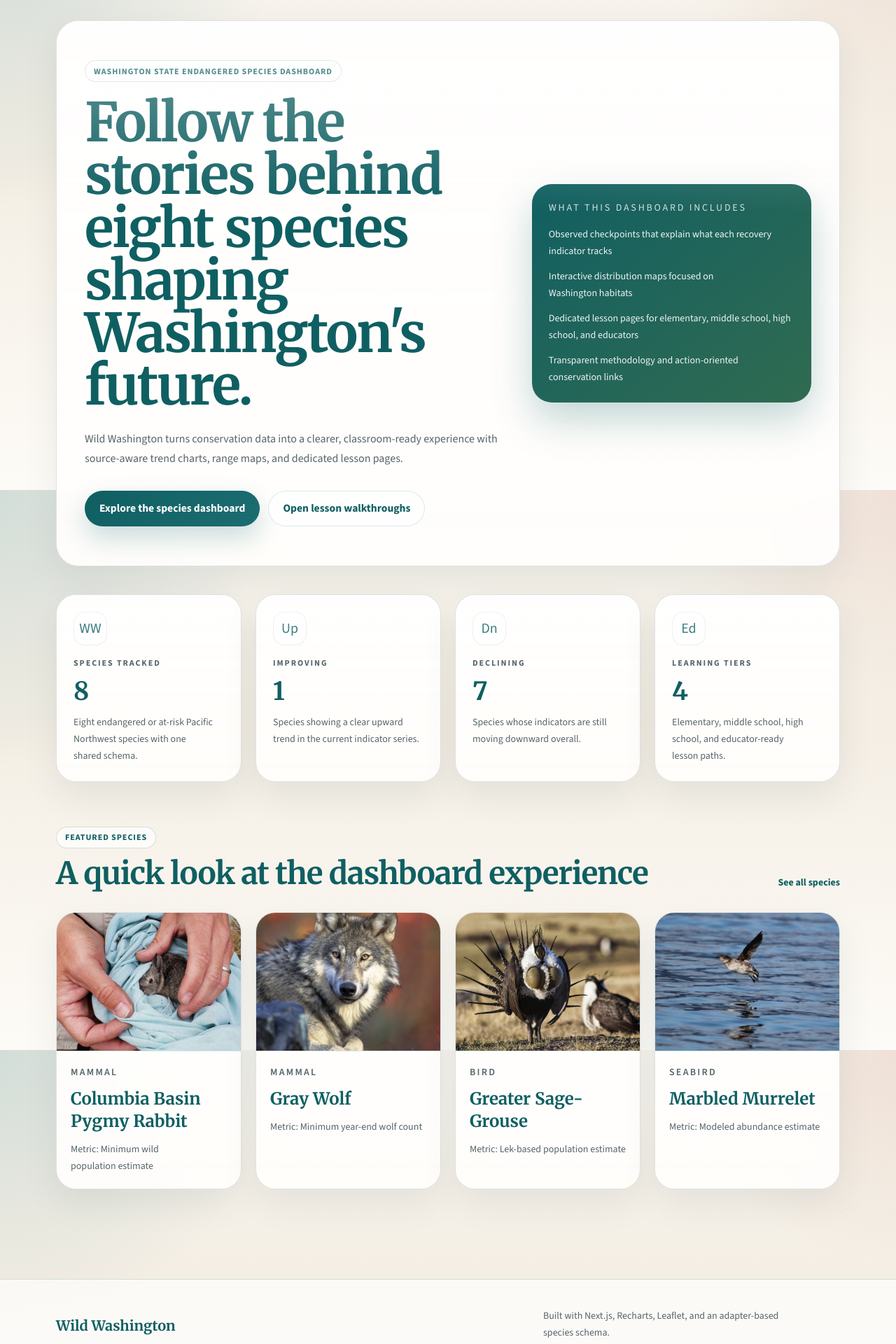
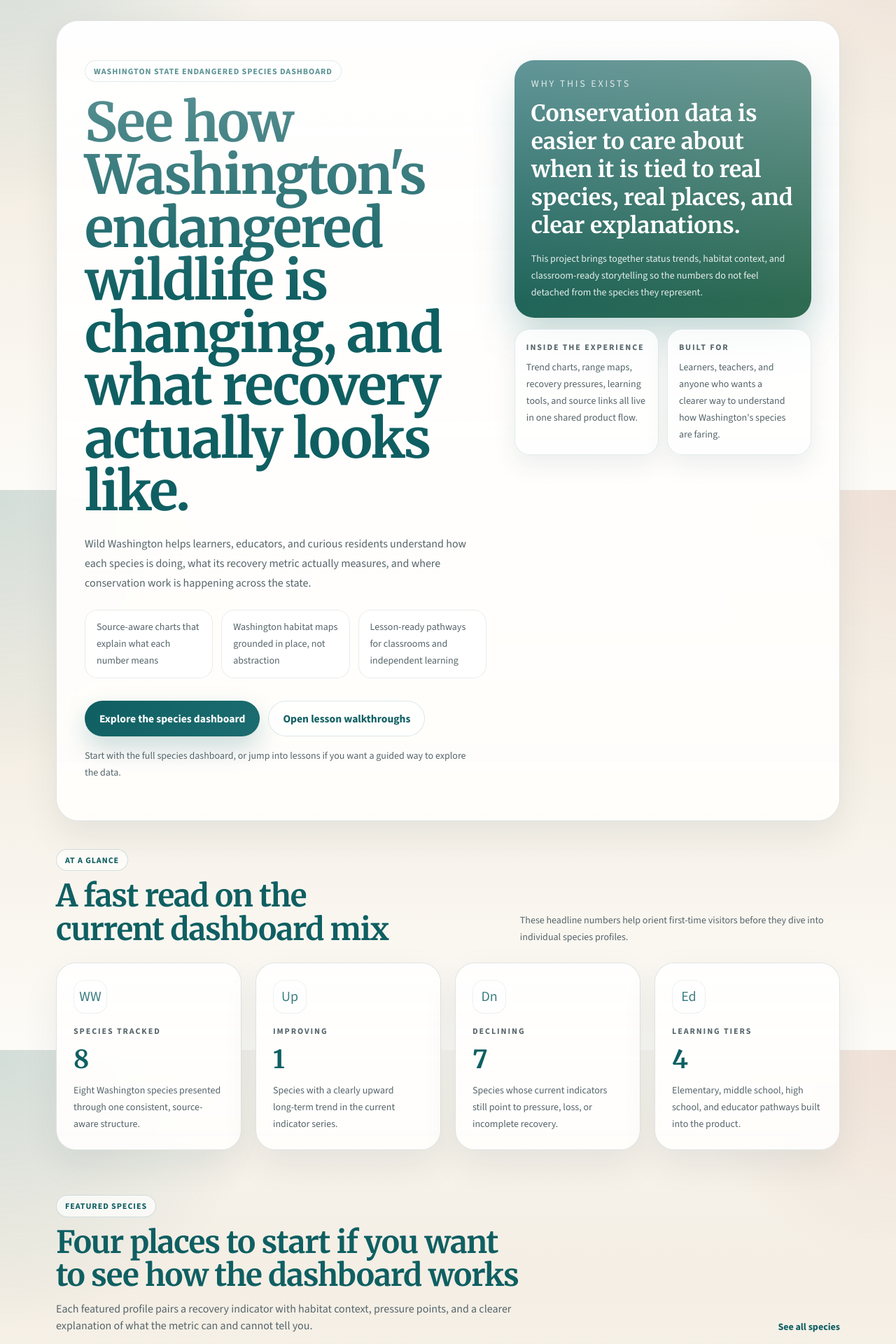
Before and after one commit to sabinMas/Wild-Washington, a Next.js app: page / in a window 1280 px wide. Shown: the part 100-2020 px from the top of the page at 70% size. Built offline with nearby package versions, Linux system fonts and the light colour scheme.

Commit message:
Refine homepage story and mobile hierarchy

```diff
--- a/app/dashboard/page.tsx
+++ b/app/dashboard/page.tsx
@@ -14,8 +14,9 @@ export default function DashboardPage() {
         <p className="section-kicker">Species overview</p>
         <h1 className="hero-title mt-4 font-bold text-ocean">Endangered species at a glance</h1>
         <p className="lede mt-5">
-          Search across Washington&apos;s featured species, compare trend status, and open
-          any card for a cleaner dashboard that explains what each number actually measures.
+          Browse Washington&apos;s featured species, filter by trend, and open each profile
+          to see what the recovery metric measures, where the species is found, and what
+          conservation work is underway.
         </p>
       </div>
 
--- a/app/globals.css
+++ b/app/globals.css
@@ -150,7 +150,7 @@ img {
 
 .hero-title {
   font-family: var(--font-merriweather), Georgia, serif;
-  font-size: clamp(2.5rem, 6vw, 4.85rem);
+  font-size: clamp(2.1rem, 6vw, 4.85rem);
   line-height: 0.98;
   letter-spacing: -0.03em;
   text-wrap: balance;
@@ -177,6 +177,16 @@ img {
   font-size: clamp(1rem, 1.2vw, 1.15rem);
   line-height: 1.75;
   color: var(--muted);
+}
+
+@media (max-width: 639px) {
+  .hero-title {
+    line-height: 1.02;
+  }
+
+  .lede {
+    line-height: 1.65;
+  }
 }
 
 .button-primary,
--- a/app/page.tsx
+++ b/app/page.tsx
@@ -2,6 +2,8 @@ import Image from "next/image";
 import Link from "next/link";
 import { StatCard } from "@/components/ui/StatCard";
 import { getDashboardSummary, getSpeciesRecords } from "@/lib/data/species";
+import { StatusBadge } from "@/components/ui/StatusBadge";
+import { formatNumber } from "@/lib/utils";
 
 export default function HomePage() {
   const summary = getDashboardSummary();
@@ -11,16 +13,28 @@ export default function HomePage() {
     <div className="pb-14 sm:pb-16">
       <section className="shell pt-8 sm:pt-12">
         <div className="panel overflow-hidden rounded-[1.75rem] px-5 py-8 sm:rounded-[2rem] sm:px-6 sm:py-10 md:px-10 md:py-14">
-          <div className="grid gap-8 lg:grid-cols-[1.2fr_0.8fr] lg:items-center lg:gap-10">
+          <div className="grid gap-8 lg:grid-cols-[1.15fr_0.85fr] lg:items-start lg:gap-10">
             <div>
               <p className="section-kicker">Washington State endangered species dashboard</p>
               <h1 className="hero-title mt-5 max-w-4xl font-bold text-ocean">
-                Follow the stories behind eight species shaping Washington&apos;s future.
+                See how Washington&apos;s endangered wildlife is changing, and what recovery actually looks like.
               </h1>
               <p className="lede mt-5 sm:mt-6">
-                Wild Washington turns conservation data into a clearer, classroom-ready
-                experience with source-aware trend charts, range maps, and dedicated lesson pages.
+                Wild Washington helps learners, educators, and curious residents understand
+                how each species is doing, what its recovery metric actually measures,
+                and where conservation work is happening across the state.
               </p>
+              <div className="mt-6 grid gap-3 text-sm leading-6 text-muted sm:grid-cols-3">
+                <div className="panel-soft rounded-[1.15rem] px-4 py-3">
+                  Source-aware charts that explain what each number means
+                </div>
+                <div className="panel-soft rounded-[1.15rem] px-4 py-3">
+                  Washington habitat maps grounded in place, not abstraction
+                </div>
+                <div className="panel-soft rounded-[1.15rem] px-4 py-3">
+                  Lesson-ready pathways for classrooms and independent learning
+                </div>
+              </div>
               <div className="mt-7 flex flex-col gap-3 sm:mt-8 sm:flex-row">
                 <Link
                   href="/dashboard"
@@ -35,53 +49,87 @@ export default function HomePage() {
                   Open lesson walkthroughs
                 </Link>
               </div>
+              <p className="mt-4 text-sm leading-6 text-muted">
+                Start with the full species dashboard, or jump into lessons if you want a guided way to explore the data.
+              </p>
             </div>
 
-            <div className="grid gap-4 rounded-[1.5rem] bg-gradient-to-br from-ocean to-forest p-5 text-white shadow-[0_24px_56px_rgba(15,95,98,0.26)] sm:rounded-[1.75rem] sm:p-6">
-              <p className="text-sm uppercase tracking-[0.2em] text-white/80">What this dashboard includes</p>
-              <ul className="grid gap-3 text-sm leading-6 text-white/92">
-                <li>Observed checkpoints that explain what each recovery indicator tracks</li>
-                <li>Interactive distribution maps focused on Washington habitats</li>
-                <li>Dedicated lesson pages for elementary, middle school, high school, and educators</li>
-                <li>Transparent methodology and action-oriented conservation links</li>
-              </ul>
+            <div className="grid gap-4">
+              <div className="rounded-[1.5rem] bg-gradient-to-br from-ocean to-forest p-5 text-white shadow-[0_24px_56px_rgba(15,95,98,0.26)] sm:rounded-[1.75rem] sm:p-6">
+                <p className="text-sm uppercase tracking-[0.2em] text-white/80">Why this exists</p>
+                <h2 className="display-type mt-3 text-2xl font-bold leading-tight text-white sm:text-[2rem]">
+                  Conservation data is easier to care about when it is tied to real species, real places, and clear explanations.
+                </h2>
+                <p className="mt-4 text-sm leading-6 text-white/88">
+                  This project brings together status trends, habitat context, and classroom-ready storytelling so the numbers do not feel detached from the species they represent.
+                </p>
+              </div>
+
+              <div className="grid gap-3 sm:grid-cols-2">
+                <div className="panel-accent rounded-[1.35rem] p-4">
+                  <p className="eyebrow">Inside the experience</p>
+                  <p className="mt-2 text-sm leading-6 text-muted">
+                    Trend charts, range maps, recovery pressures, learning tools, and source links all live in one shared product flow.
+                  </p>
+                </div>
+                <div className="panel-accent rounded-[1.35rem] p-4">
+                  <p className="eyebrow">Built for</p>
+                  <p className="mt-2 text-sm leading-6 text-muted">
+                    Learners, teachers, and anyone who wants a clearer way to understand how Washington&apos;s species are faring.
+                  </p>
+                </div>
+              </div>
             </div>
           </div>
         </div>
       </section>
 
-      <section className="shell mt-8 grid gap-4 sm:mt-10 sm:gap-5 md:grid-cols-2 xl:grid-cols-4">
+      <section className="shell mt-8 sm:mt-10">
+        <div className="mb-5 flex flex-col gap-3 sm:mb-6 md:flex-row md:items-end md:justify-between">
+          <div className="max-w-2xl">
+            <p className="section-kicker">At a glance</p>
+            <h2 className="section-title mt-3 font-bold text-ocean">A fast read on the current dashboard mix</h2>
+          </div>
+          <p className="max-w-xl text-sm leading-6 text-muted">
+            These headline numbers help orient first-time visitors before they dive into individual species profiles.
+          </p>
+        </div>
+        <div className="grid gap-4 sm:gap-5 md:grid-cols-2 xl:grid-cols-4">
         <StatCard
           label="Species tracked"
           value={summary.totalSpecies}
-          detail="Eight endangered or at-risk Pacific Northwest species with one shared schema."
+          detail="Eight Washington species presented through one consistent, source-aware structure."
           icon="WW"
         />
         <StatCard
           label="Improving"
           value={summary.improving}
-          detail="Species showing a clear upward trend in the current indicator series."
+          detail="Species with a clearly upward long-term trend in the current indicator series."
           icon="Up"
         />
         <StatCard
           label="Declining"
           value={summary.declining}
-          detail="Species whose indicators are still moving downward overall."
+          detail="Species whose current indicators still point to pressure, loss, or incomplete recovery."
           icon="Dn"
         />
         <StatCard
           label="Learning tiers"
           value="4"
-          detail="Elementary, middle school, high school, and educator-ready lesson paths."
+          detail="Elementary, middle school, high school, and educator pathways built into the product."
           icon="Ed"
         />
+        </div>
       </section>
 
       <section className="shell mt-14 sm:mt-16">
         <div className="flex flex-col gap-4 md:flex-row md:items-end md:justify-between">
-          <div>
+          <div className="max-w-2xl">
             <p className="section-kicker">Featured species</p>
-            <h2 className="section-title mt-3 font-bold text-ocean">A quick look at the dashboard experience</h2>
+            <h2 className="section-title mt-3 font-bold text-ocean">Four places to start if you want to see how the dashboard works</h2>
+            <p className="mt-3 text-sm leading-6 text-muted sm:text-base">
+              Each featured profile pairs a recovery indicator with habitat context, pressure points, and a clearer explanation of what the metric can and cannot tell you.
+            </p>
           </div>
           <Link href="/dashboard" className="link-inline text-sm">
             See all species
@@ -94,7 +142,7 @@ export default function HomePage() {
               key={record.slug}
               href={`/species/${record.slug}`}
               className="panel overflow-hidden rounded-[1.75rem] transition hover:-translate-y-1 hover:[box-shadow:var(--shadow-lift)]"
-            >
+              >
               <div className="relative aspect-[4/3] border-b border-border/60">
                 <Image
                   src={record.media.src}
@@ -105,15 +153,29 @@ export default function HomePage() {
                 />
               </div>
               <div className="p-5">
-                <p className="text-sm font-semibold uppercase tracking-[0.16em] text-muted">
-                  {record.speciesGroup}
-                </p>
+                <div className="flex items-start justify-between gap-3">
+                  <p className="text-sm font-semibold uppercase tracking-[0.16em] text-muted">
+                    {record.speciesGroup}
+                  </p>
+                  <StatusBadge trend={record.trend} />
+                </div>
                 <h3 className="display-type mt-3 text-2xl font-bold text-ocean">
                   {record.commonName}
                 </h3>
                 <p className="mt-3 text-sm leading-6 text-muted">
-                  Metric: {record.populationMetric.label}
+                  {record.heroSummary}
                 </p>
+                <div className="panel-soft mt-4 rounded-[1.15rem] p-4">
+                  <p className="eyebrow">Current indicator</p>
+                  <p className="mt-2 text-xl font-bold text-ink">
+                    {formatNumber(record.currentPopulation.estimate)}{" "}
+                    <span className="text-sm font-semibold text-muted">{record.currentPopulation.unit}</span>
+                  </p>
+                  <p className="mt-2 text-sm leading-6 text-muted">
+                    {record.populationMetric.label} in {record.currentPopulation.year}
+                  </p>
+                </div>
+                <p className="mt-4 text-sm font-semibold text-ocean">{record.quickFact}</p>
               </div>
             </Link>
           ))}
```
